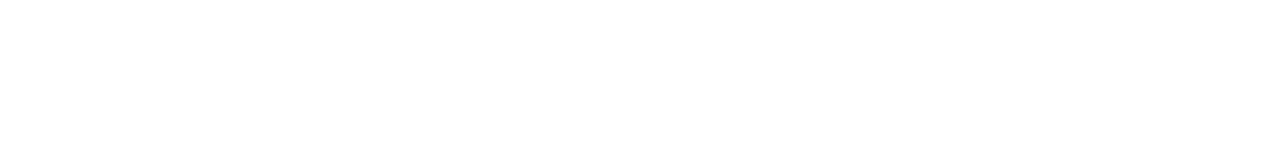
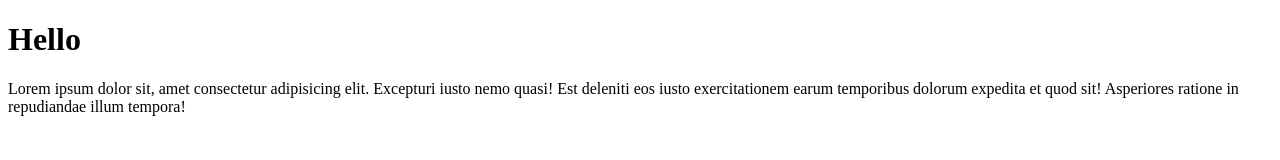
Before and after one commit to Ekaterina696/developer2024, a plain HTML site: page index.html in a window 1280 px wide. Drawn offline with Linux system fonts and the light colour scheme.

Commit message:
add content

```diff
--- a/index.html
+++ b/index.html
@@ -7,6 +7,7 @@
     <link rel="stylesheet" href="style.css">
 </head>
 <body>
-
+    <h1>Hello</h1>
+    <p>Lorem ipsum dolor sit, amet consectetur adipisicing elit. Excepturi iusto nemo quasi! Est deleniti eos iusto exercitationem earum temporibus dolorum expedita et quod sit! Asperiores ratione in repudiandae illum tempora!</p>
 </body>
 </html>
```
